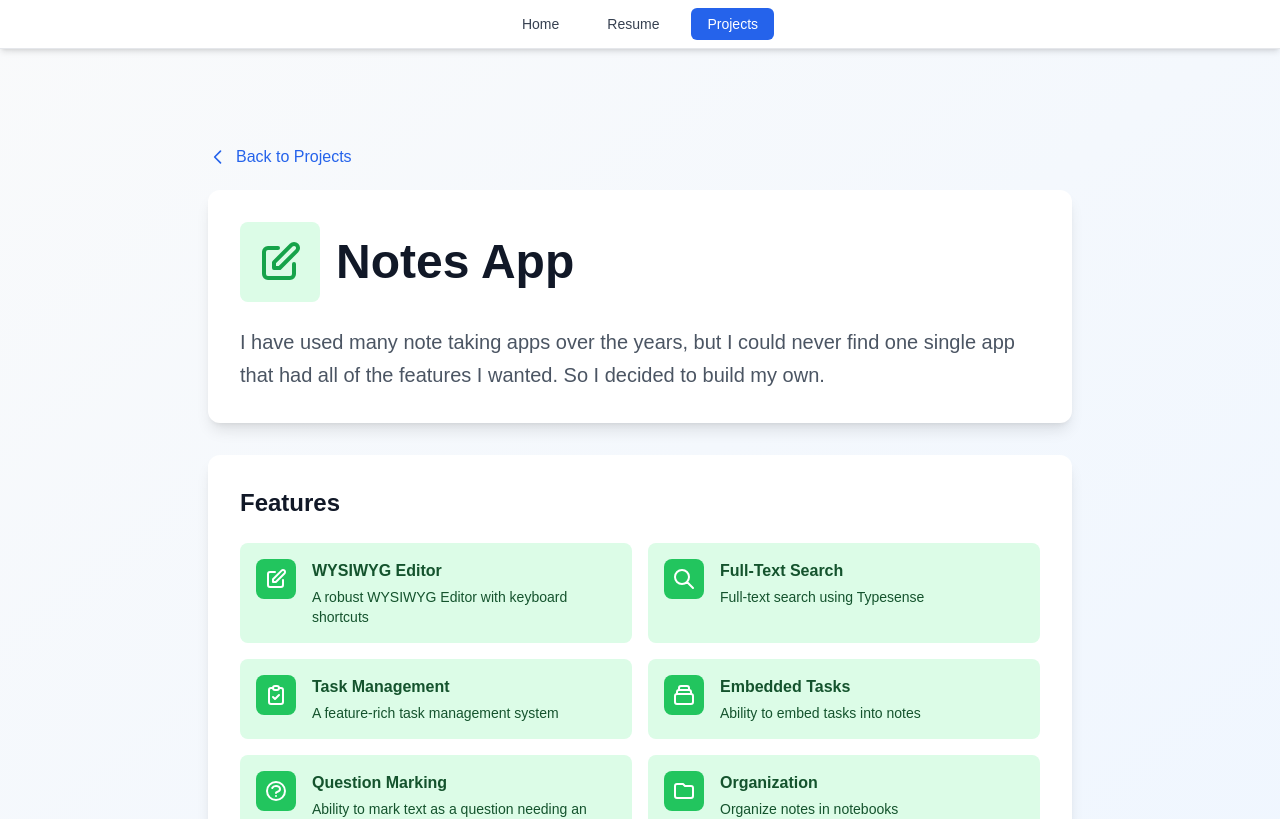
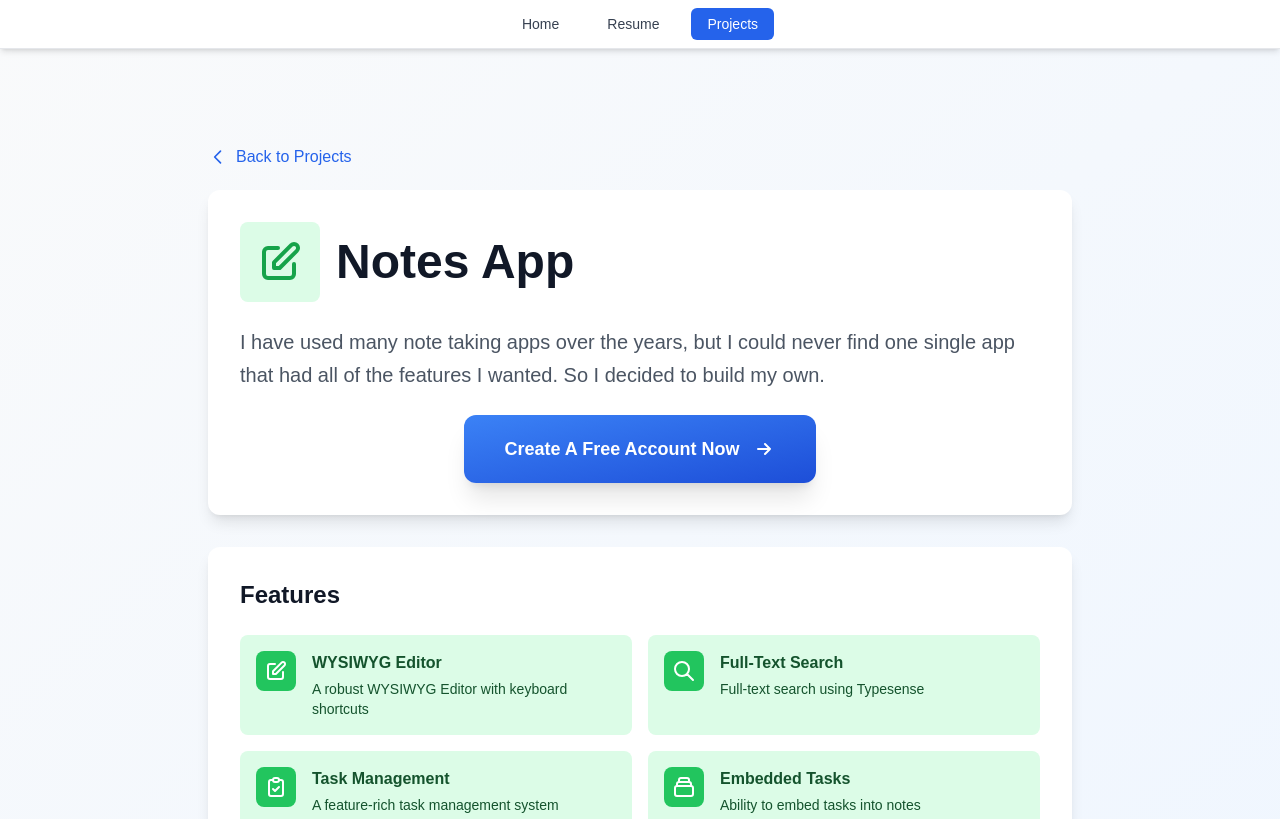
Before and after one commit to griffinm/resume, a Next.js app: page /projects/notes in a window 1280 px wide. Shown: the top 819 px of the page. Built offline with nearby package versions, Linux system fonts and the light colour scheme.

Commit message:
Adds some stuff

```diff
--- a/src/app/layout.tsx
+++ b/src/app/layout.tsx
@@ -1,4 +1,5 @@
 import type { Metadata } from "next";
+import Script from "next/script";
 import "./globals.css";
 
 export const metadata: Metadata = {
@@ -14,10 +15,28 @@ export default function RootLayout({
 }: Readonly<{
   children: React.ReactNode;
 }>) {
+  const isProduction = process.env.NODE_ENV === 'production';
+
   return (
     <html lang="en">
       <head />
       <body className="antialiased">
+        {isProduction && (
+          <>
+            <Script
+              src="https://www.googletagmanager.com/gtag/js?id=G-WJB9389JXW"
+              strategy="afterInteractive"
+            />
+            <Script id="google-analytics" strategy="afterInteractive">
+              {`
+                window.dataLayer = window.dataLayer || [];
+                function gtag(){dataLayer.push(arguments);}
+                gtag('js', new Date());
+                gtag('config', 'G-WJB9389JXW');
+              `}
+            </Script>
+          </>
+        )}
         {children}
       </body>
     </html>
--- /dev/null
+++ b/src/app/projects/budgeting/_demo.tsx
@@ -0,0 +1,22 @@
+export default function Demo() {
+  return (
+    <div className="project-section">
+      <h2 className="text-2xl font-bold text-gray-900 mb-6">
+        Try It Out
+      </h2>
+      <div className="flex flex-col gap-3">
+        <p>
+          There is a test account with fake transactions available for you to try out the app.
+        </p>
+        <p>
+          <a href="https://budgeting.griffinmahoney.me" target="_blank" rel="noopener noreferrer" className="text-blue-600 hover:text-blue-700 underline">
+            https://budgeting.griffinmahoney.me
+          </a>
+        </p>
+        <p>
+          The username is <span className="font-bold">testuser_account_2@example.com</span> and the password is <span className="font-bold">TestUser123!</span>.
+        </p>
+      </div>
+    </div>
+  );
+}
--- a/src/app/projects/budgeting/page.tsx
+++ b/src/app/projects/budgeting/page.tsx
@@ -3,6 +3,7 @@ import { Features } from './features';
 import { BackButton } from '@/components/ProjectPage/BackButton';
 import { ScreenShots } from './screen-shots';
 import type { Metadata } from "next";
+import Demo from './_demo';
 
 export const metadata: Metadata = {
   title: "Budgeting Project",
@@ -18,6 +19,8 @@ export default function BudgetingPage() {
 
       <Header />
 
+      <Demo />
+
       <Features />
 
       <ScreenShots />
--- a/src/app/projects/layout.tsx
+++ b/src/app/projects/layout.tsx
@@ -6,7 +6,7 @@ export default function ProjectsLayout({
   children: React.ReactNode;
 }) {
   return (
-    <main className="main-background">
+    <main className="main-background min-h-screen">
       <TopNav />
       {children}
     </main>
--- /dev/null
+++ b/src/app/projects/notes/_try-now.tsx
@@ -0,0 +1,27 @@
+export default function TryNow() {
+  return (
+        <a
+          href="https://notes.griffinmahoney.me/signup"
+          target="_blank"
+          rel="noopener"
+          className="inline-block bg-gradient-to-br from-blue-500 to-blue-700 text-white px-10 py-5 rounded-xl shadow-xl hover:from-blue-600 hover:to-blue-800 hover:shadow-2xl transition-all duration-300 transform hover:scale-105 text-lg font-semibold"
+        >
+          <span className="flex items-center gap-3">
+            <span>Create A Free Account Now</span>
+            <svg
+              className="w-6 h-6"
+              fill="none"
+              stroke="currentColor"
+              viewBox="0 0 24 24"
+            >
+              <path
+                strokeLinecap="round"
+                strokeLinejoin="round"
+                strokeWidth={2}
+                d="M13 7l5 5m0 0l-5 5m5-5H6"
+              />
+            </svg>
+          </span>
+        </a>
+  );
+}
--- a/src/app/projects/notes/header.tsx
+++ b/src/app/projects/notes/header.tsx
@@ -1,3 +1,5 @@
+import TryNow from './_try-now';
+
 export function Header() {
   return (
     <div className="project-section">
@@ -24,6 +26,10 @@ export function Header() {
         I have used many note taking apps over the years, but I could never find one single app that had all
         of the features I wanted. So I decided to build my own.
       </p>
+
+      <div className="mt-6 flex justify-center">
+        <TryNow />
+      </div>
     </div>
   );
 }
--- a/src/app/projects/notes/page.tsx
+++ b/src/app/projects/notes/page.tsx
@@ -2,7 +2,6 @@ import { Header } from './header';
 import { Features } from './features';
 import { BackButton } from '@/components/ProjectPage/BackButton';
 import type { Metadata } from "next";
-
 export const metadata: Metadata = {
   title: "Notes Project",
   description: "A note-taking and organization application with rich text editing and categorization features. Streamline your thoughts and ideas with an intuitive interface.",
```
